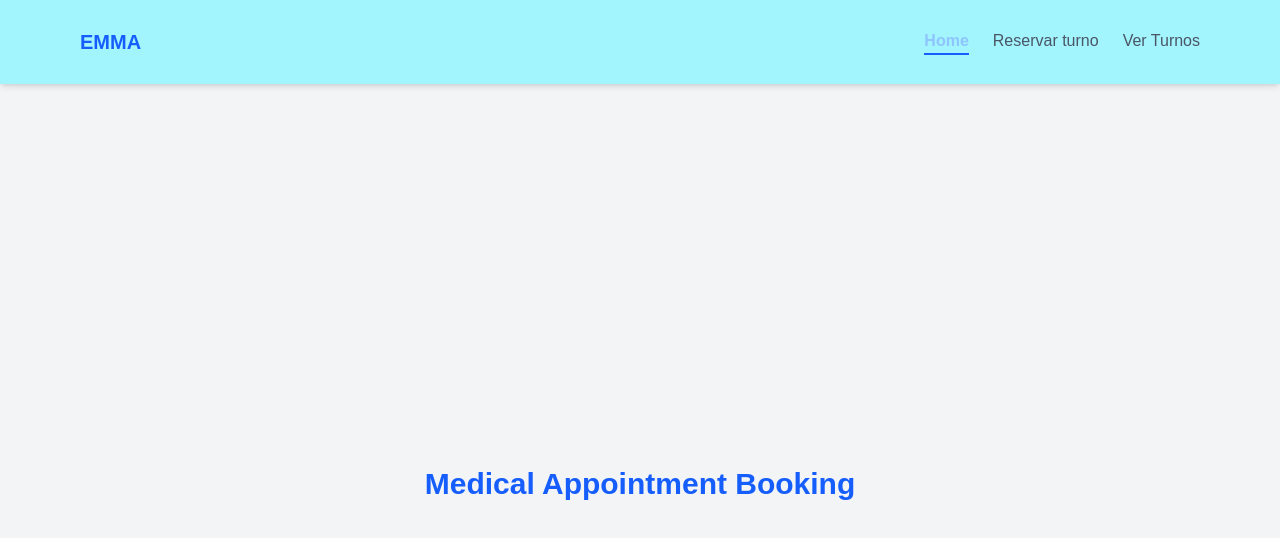
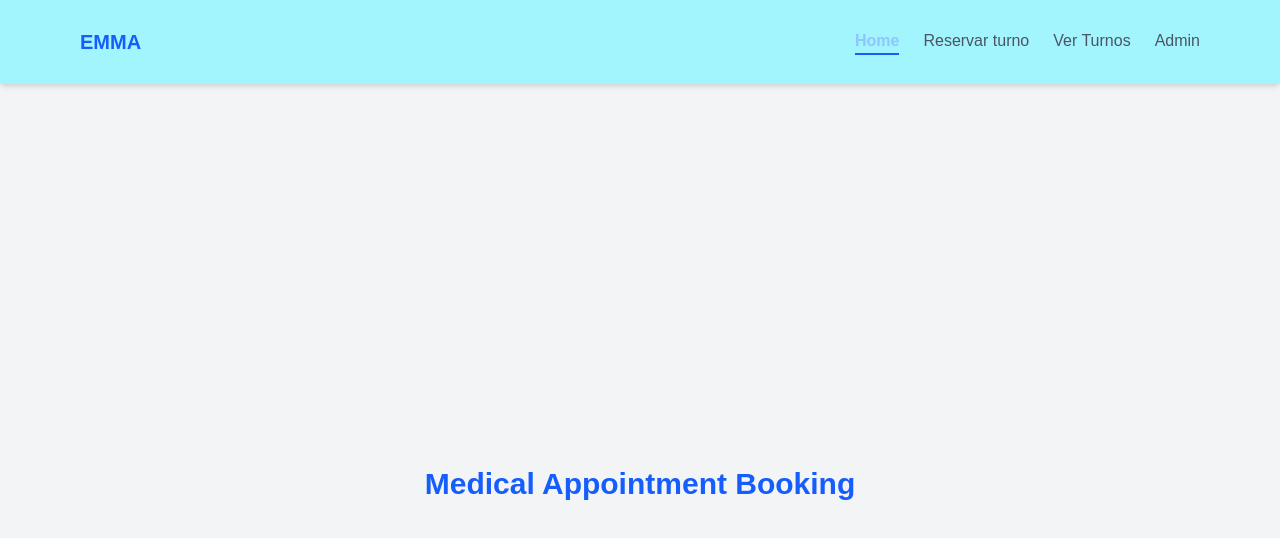
Before and after one commit to RodoGaspar/Medical-Booking-frontend, a Next.js app: page / in a window 1280 px wide. Shown: the top 538 px of the page. Built offline with nearby package versions, Linux system fonts and the light colour scheme.

Commit message:
login button

```diff
--- a/src/components/Navbar.tsx
+++ b/src/components/Navbar.tsx
@@ -13,6 +13,7 @@ export default function Navbar() {
         { href: "/", label: "Home"},
         { href: "book", label: "Reservar turno" },
         { href: "appointments", label: "Ver Turnos" },
+        { href: "admin/login", label: "Admin" },
     ];
 
     return (
```
